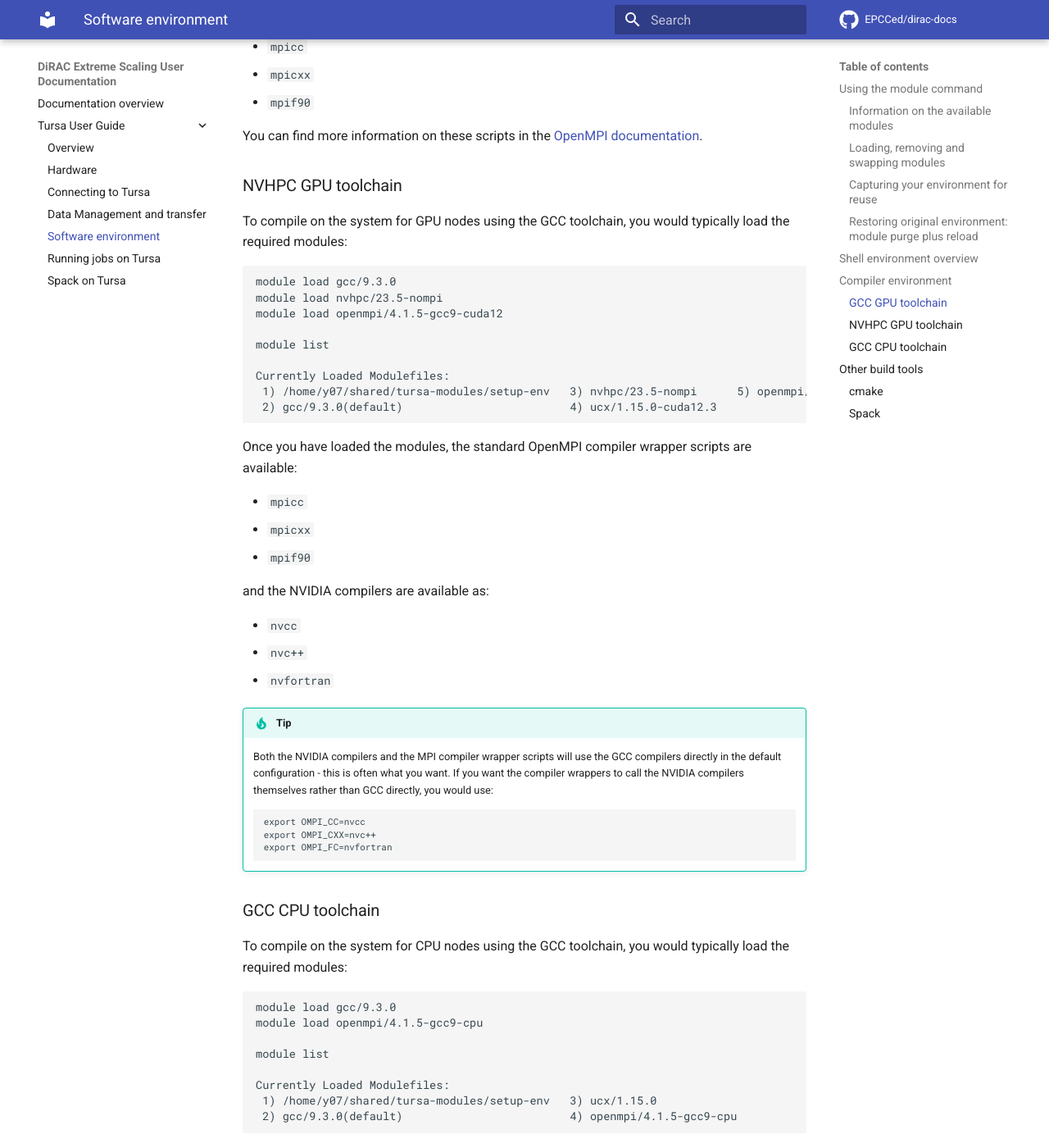
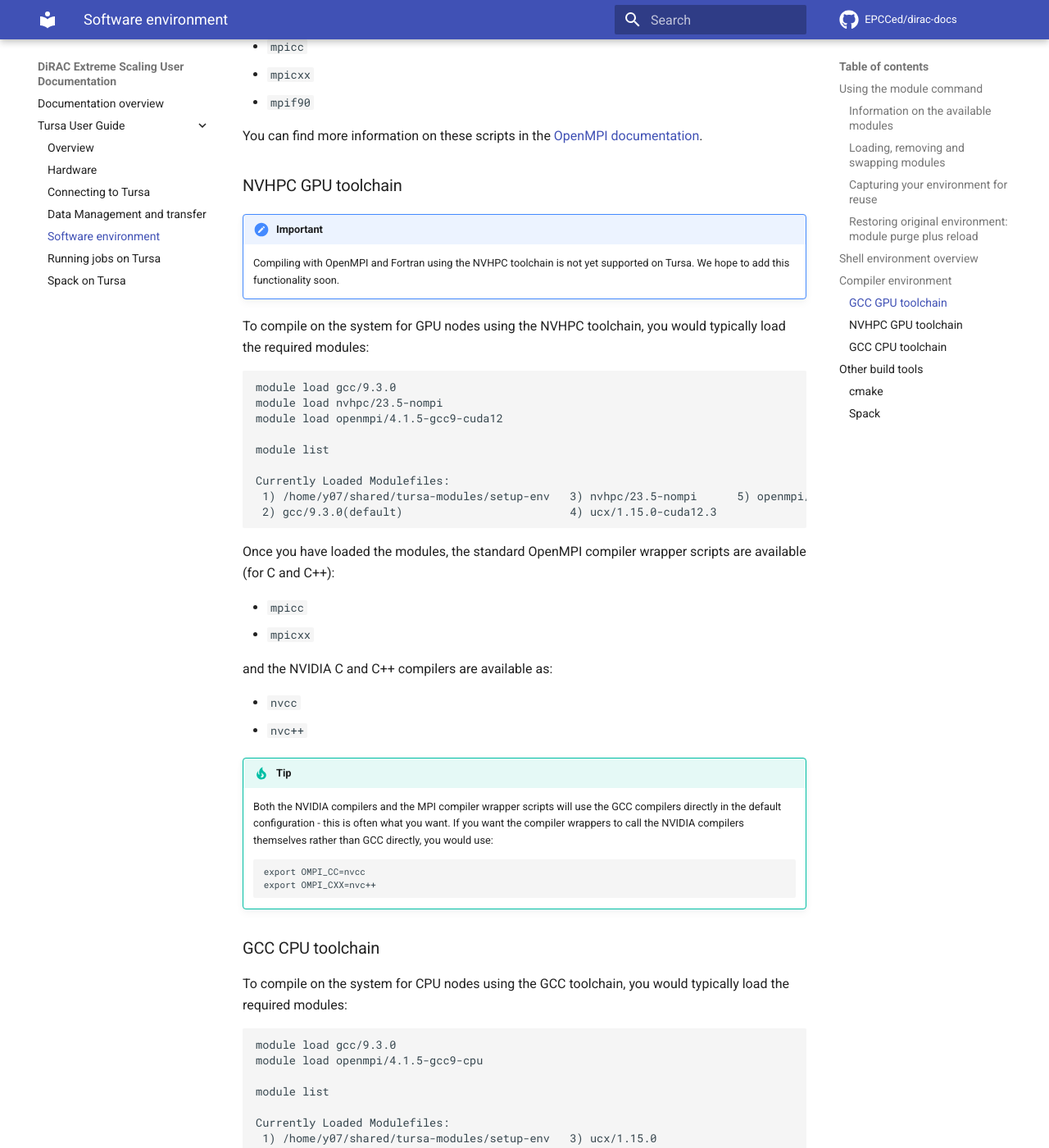
Before and after one commit to EPCCed/dirac-docs, an MkDocs documentation site: the page built from docs/tursa-user-guide/sw-environment.md, in a window 1280 px wide and 1400 px high, scrolled down 6421 px. Shown: the whole window at 82% size. Built offline with MkDocs 1.6.1 and Material for MkDocs 9.7.7, drawn with Linux system fonts in a browser that asks for light colours; comment, search, counter and statistics services are not loaded.

Commit message:
Add note on nvfortran + MPI

````diff
--- a/docs/tursa-user-guide/sw-environment.md
+++ b/docs/tursa-user-guide/sw-environment.md
@@ -333,7 +333,11 @@ You can find more information on these scripts in the
 
 ### NVHPC GPU toolchain
 
-To compile on the system for GPU nodes using the GCC toolchain, you would typically load the required modules:
+!!! important
+    Compiling with OpenMPI and Fortran using the NVHPC toolchain is not yet supported on Tursa. We hope
+    to add this functionality soon.
+
+To compile on the system for GPU nodes using the NVHPC toolchain, you would typically load the required modules:
 
 ```
 module load gcc/9.3.0
@@ -348,17 +352,15 @@ Currently Loaded Modulefiles:
 ```
 
 Once you have loaded the modules, the standard OpenMPI compiler wrapper
-scripts are available:
+scripts are available (for C and C++):
 
 - `mpicc`
 - `mpicxx`
-- `mpif90`
 
-and the NVIDIA compilers are available as:
+and the NVIDIA C and C++ compilers are available as:
 
 - `nvcc`
 - `nvc++`
-- `nvfortran`
 
 !!! tip
     Both the NVIDIA compilers and the MPI compiler wrapper scripts will use the GCC
@@ -369,7 +371,6 @@ and the NVIDIA compilers are available as:
     ```
     export OMPI_CC=nvcc
     export OMPI_CXX=nvc++
-    export OMPI_FC=nvfortran
     ```
 
 ### GCC CPU toolchain
````
